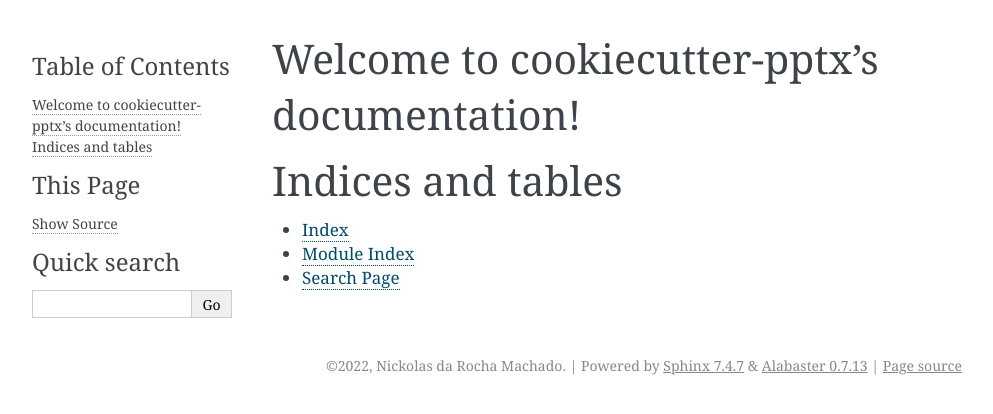
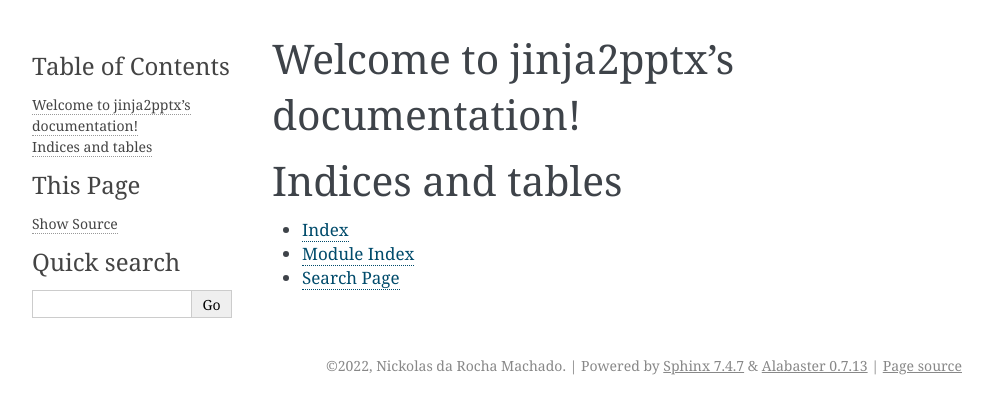
Before and after one commit to nickolasrm/python-package-template, a Sphinx documentation site: the page built from docs/source/index.rst, in a window 1280 px wide. Shown: the top 414 px of the page, without its empty margins (148-1141 px from the left). Built offline with Sphinx 7.4.7, drawn with Linux system fonts in a browser that asks for light colours.

Commit message:
renamed to jinja2pptx
Signed-off-by: nickolasrm <nickolasrochamachado@gmail.com>

```diff
--- a/cookiecutter_pptx/__init__.py
+++ /dev/null
@@ -1,3 +0,0 @@
-"""cookiecutter-pttx metadata and exports."""
-
-__version__ = "0.1.0"
--- a/docs/source/conf.py
+++ b/docs/source/conf.py
@@ -6,7 +6,7 @@
 # -- Project information -----------------------------------------------------
 # https://www.sphinx-doc.org/en/master/usage/configuration.html#project-information
 
-project = "cookiecutter-pptx"
+project = "jinja2pptx"
 copyright = "2022, Nickolas da Rocha Machado"
 author = "nickolasrm <nickolasrochamachado@gmail.com>"
 release = "0.1.0"
--- a/docs/source/index.rst
+++ b/docs/source/index.rst
@@ -1,9 +1,9 @@
-.. cookiecutter-pptx documentation master file, created by
+.. jinja2pptx documentation master file, created by
    sphinx-quickstart on Wed Oct 12 00:43:49 2022.
    You can adapt this file completely to your liking, but it should at least
    contain the root `toctree` directive.
 
-Welcome to cookiecutter-pptx's documentation!
+Welcome to jinja2pptx's documentation!
 =============================================
 
 .. toctree::
--- /dev/null
+++ b/jinja2pptx/__init__.py
@@ -0,0 +1,3 @@
+"""jinja2pttx metadata and exports."""
+
+__version__ = "0.1.0"
--- a/pyproject.toml
+++ b/pyproject.toml
@@ -1,5 +1,5 @@
 [tool.poetry]
-name = "cookiecutter-pptx"
+name = "jinja2pptx"
 version = "0.1.0"
 description = "cookiecutter support for pptx presentations"
 authors = ["nickolasrm <nickolasrochamachado@gmail.com>"]
@@ -9,8 +9,8 @@
 
 [tool.poetry.dependencies]
 python = "^3.9"
-cookiecutter = "^2.1.1"
 python-pptx = "^0.6.21"
+jinja2 = "^3.1.2"
 
 [tool.poetry.group.dev.dependencies]
 pytest = "^7.1.3"
@@ -20,6 +20,7 @@
 pre-commit = "^2.20.0"
 pylint = "^2.15.4"
 Sphinx = "^5.2.3"
+tomli = "^2.0.1"
 
 [build-system]
 requires = ["poetry-core"]
```
Also changed, not shown: README.md (+1 -1 lines), 2 other files.
